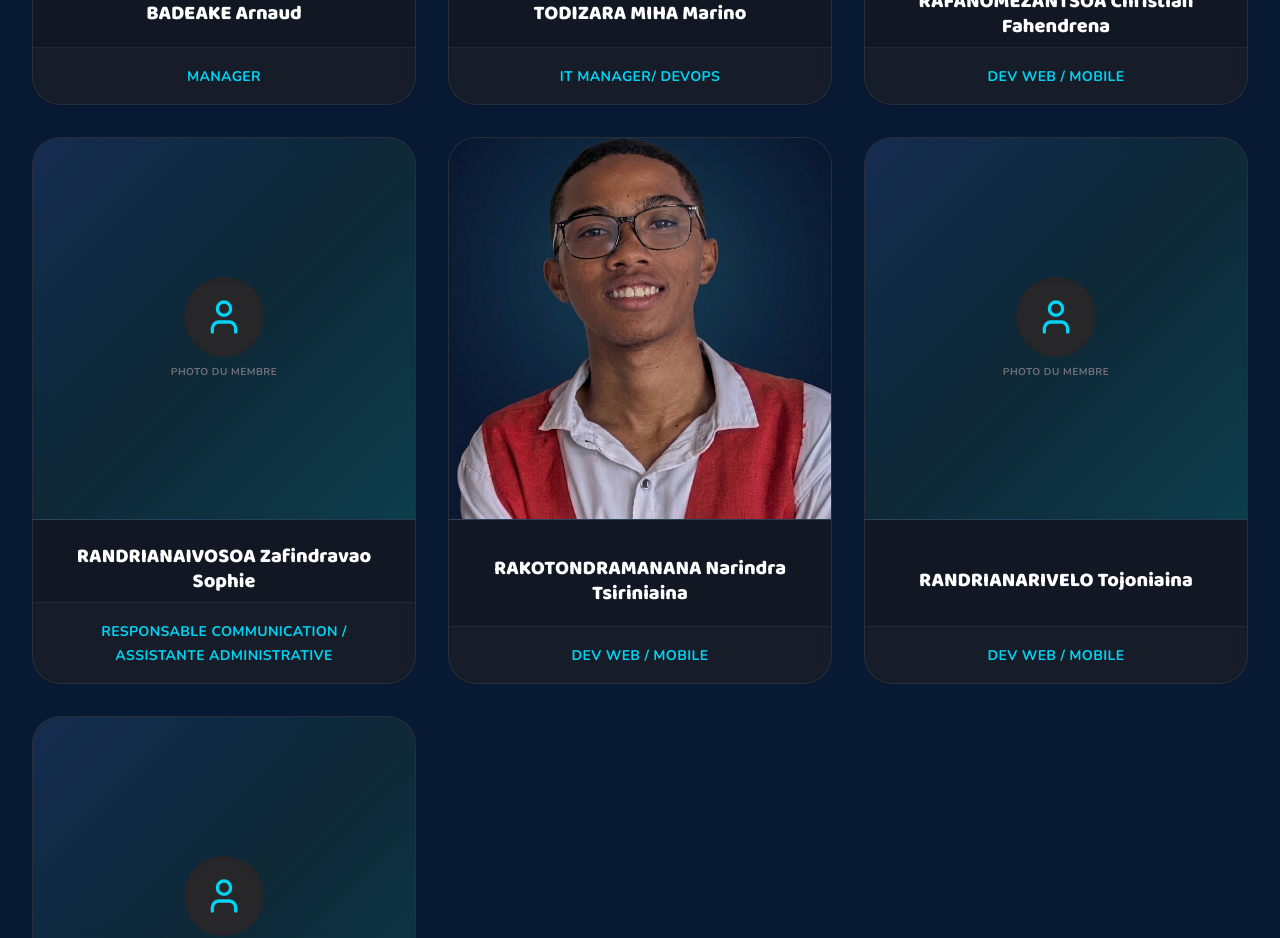
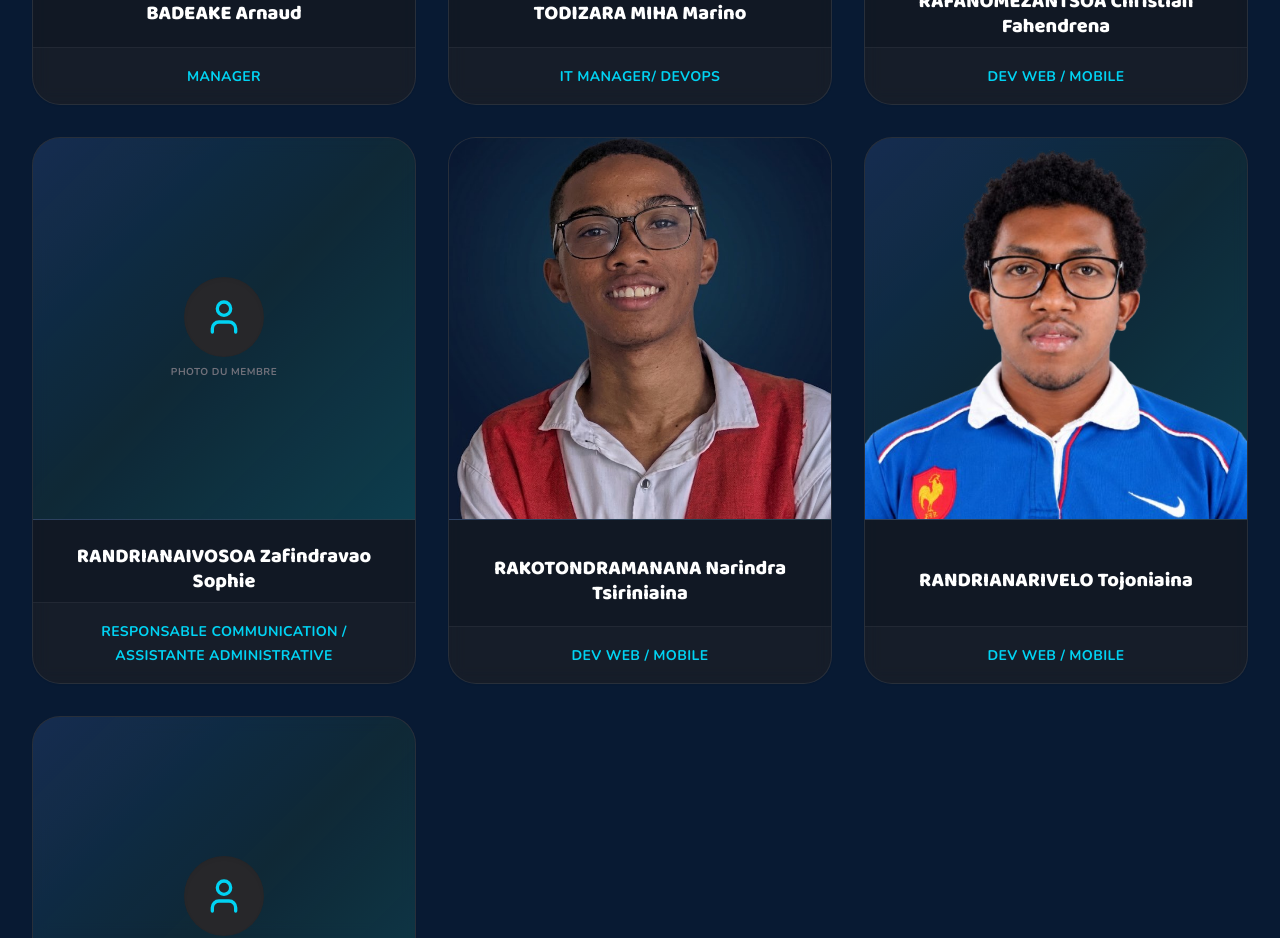
Before and after one commit to Fahendrena2004/B-tech-Company, a Next.js app: page /team in a window 1280 px wide. Shown: the part 860-1798 px from the top of the page. Built offline with nearby package versions, Linux system fonts and the light colour scheme.

Commit message:
Ajout image d'équipe tojo

```diff
--- a/data/team.ts
+++ b/data/team.ts
@@ -70,7 +70,7 @@ export const teamMembers: TeamMember[] = [
     bio: "Développeur Web et Mobile",
     email: "tojorandrianarivelo14@gmail.com",
     phone: "0389379350",
-    avatarUrl: ""
+    avatarUrl: "/images/team/tojo.png"
   },
   {
     id: "0007",
```
Also changed, not shown: public/images/team/tojo.png (added).
